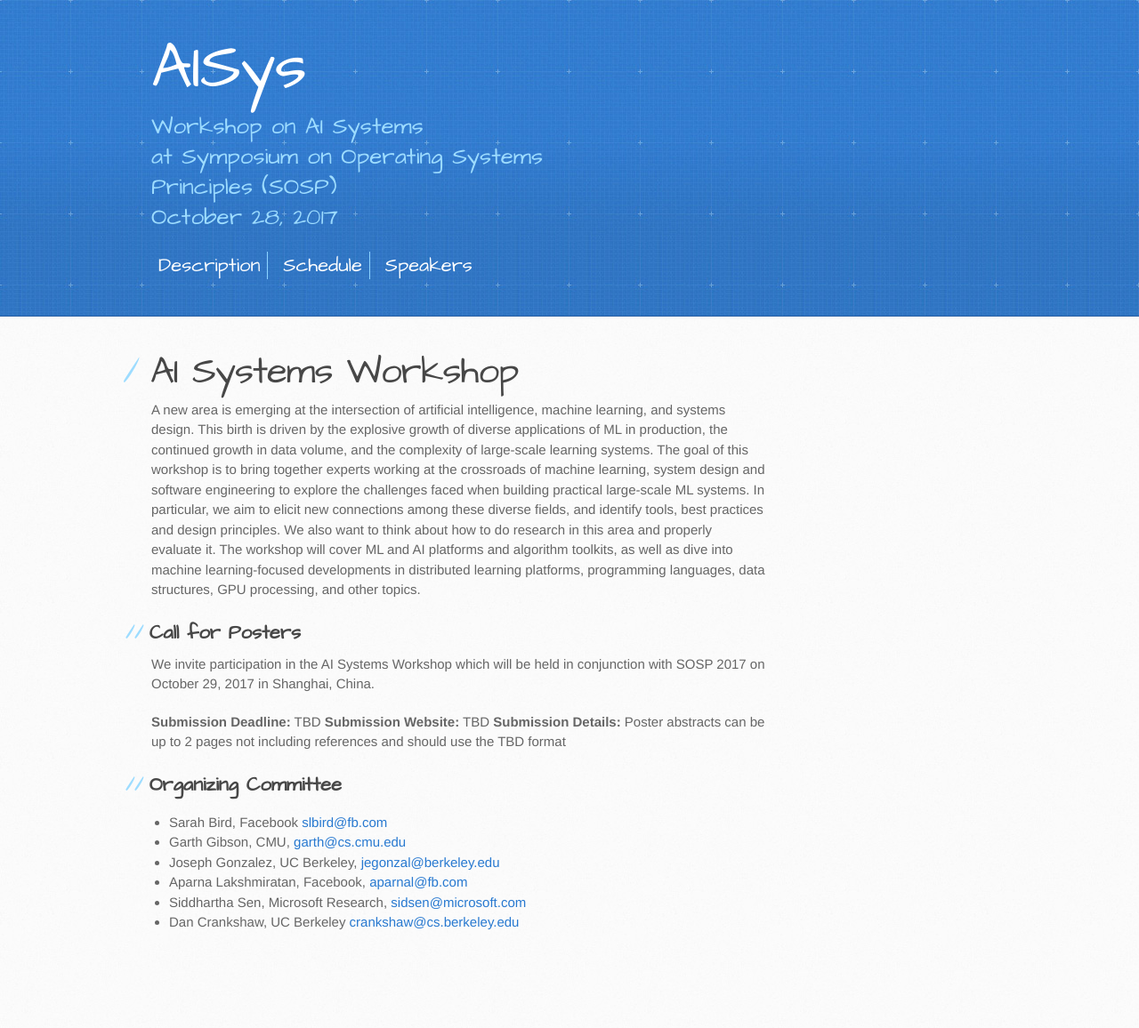
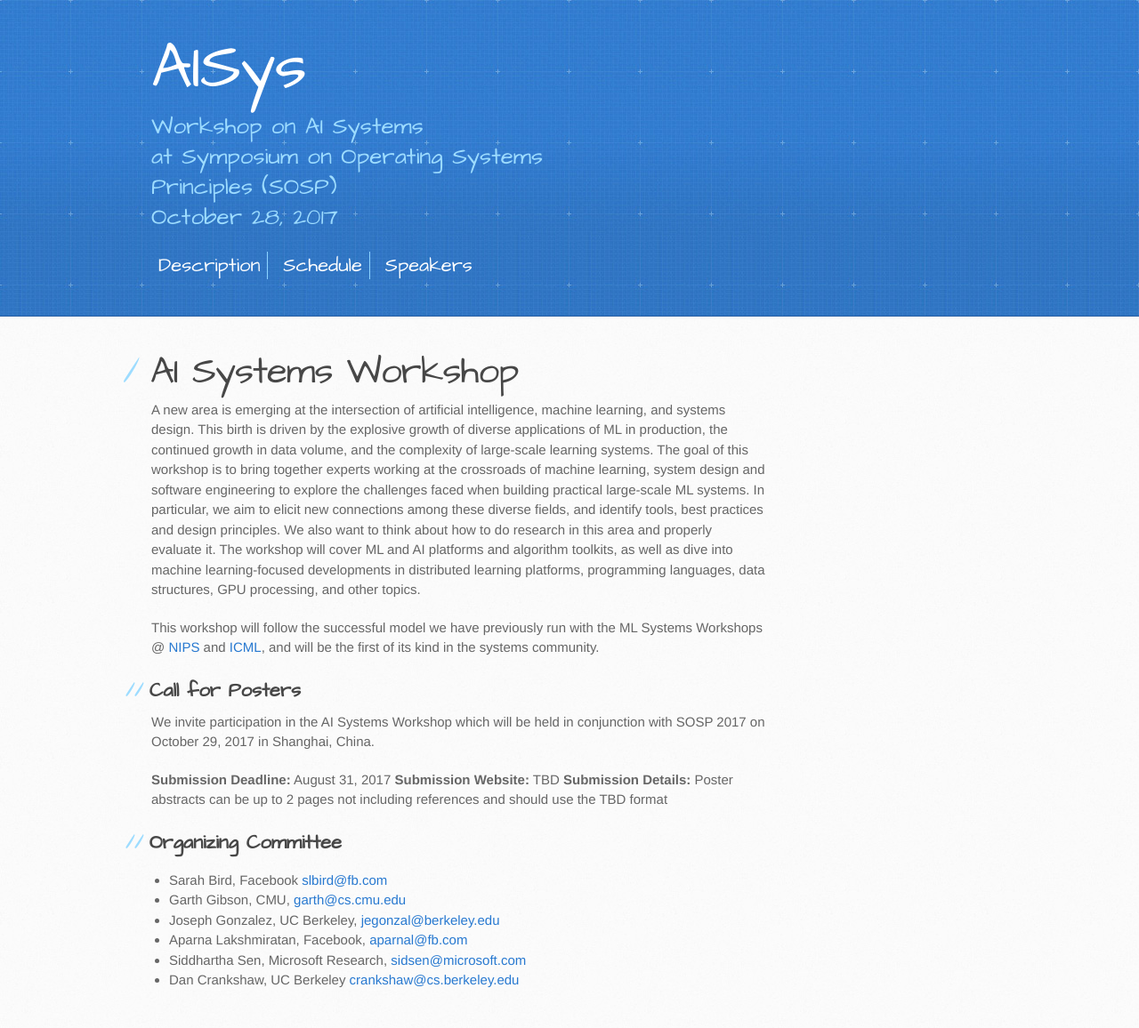
Before and after one commit to LearningSys/sosp17, a Jekyll site: the page built from index.md, in a window 1280 px wide. Shown: the whole page at 89% size. Built offline with Jekyll 4.4.1, drawn with Linux system fonts in a browser that asks for light colours; the repository's description, which GitHub fills in, is left out; our own code applies the rules of GitHub Pages for plain Markdown files; before the commit the page ends 1091 px from its top, so only the background shows below that.

Commit message:
Update index.md

```diff
--- a/index.md
+++ b/index.md
@@ -6,11 +6,13 @@ layout: default
 
 A new area is emerging at the intersection of artificial intelligence, machine learning, and systems design. This birth is driven by the explosive growth of diverse applications of ML in production, the continued growth in data volume, and the complexity of large-scale learning systems. The goal of this workshop is to bring together experts working at the crossroads of machine learning, system design and software engineering to explore the challenges faced when building practical large-scale ML systems. In particular, we aim to elicit new connections among these diverse fields, and identify tools, best practices and design principles. We also want to think about how to do research in this area and properly evaluate it. The workshop will cover ML and AI platforms and algorithm toolkits, as well as dive into machine learning-focused developments in distributed learning platforms, programming languages, data structures, GPU processing, and other topics.
 
+This workshop will follow the successful model we have previously run with the ML Systems Workshops @ [NIPS](https://sites.google.com/site/mlsysnips2016/) and [ICML](https://sites.google.com/site/mlsys2016/), and will be the first of its kind in the systems community.
+
 ## Call for Posters
 
 We invite participation in the AI Systems Workshop which will be held in conjunction with SOSP 2017 on October 29, 2017 in Shanghai, China.
 
-**Submission Deadline:** TBD
+**Submission Deadline:** August 31, 2017
 **Submission Website:** TBD
 **Submission Details:** Poster abstracts can be up to 2 pages not including references and should use the TBD format
 
```
